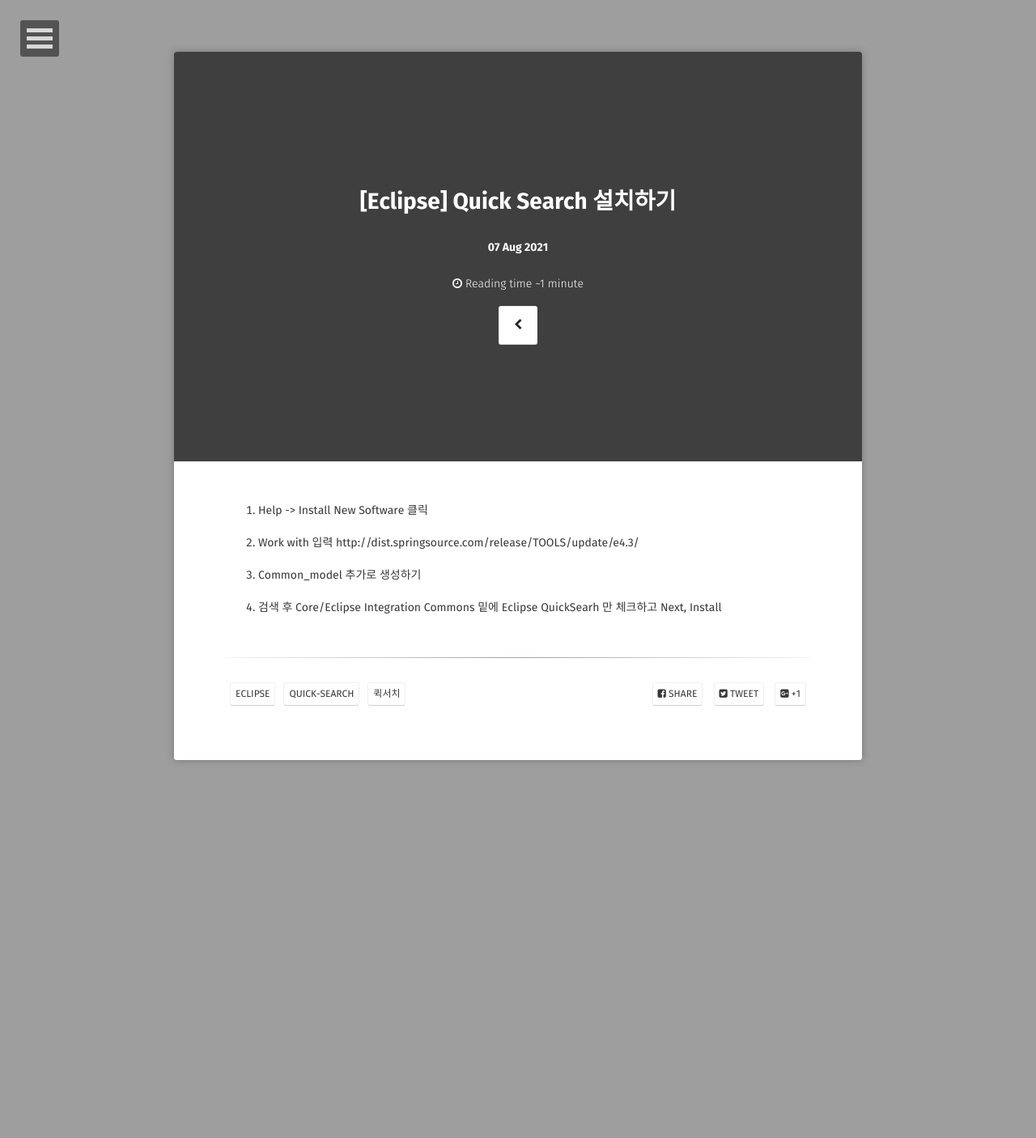
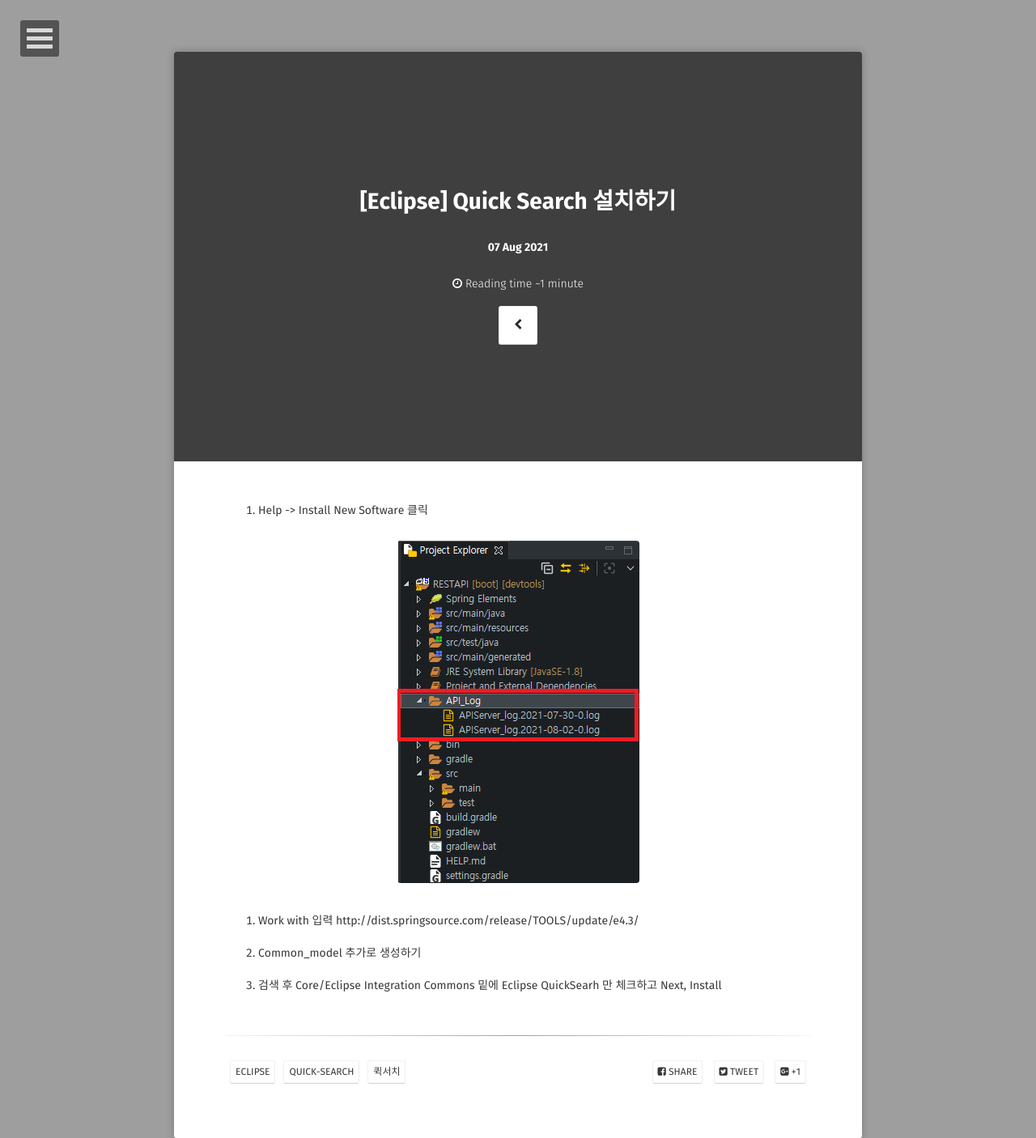
Before and after one commit to GayeonYoon/GayeonYoon.github.io, a Jekyll site: the page built from _posts/2021-08-07-ECLIPSE-QUICK-SEARCH-INSTALLL.md, in a window 1280 px wide. Shown: the whole page at 81% size. Built offline with Jekyll 4.4.1, drawn with Linux system fonts in a browser that asks for light colours; some web fonts are replaced; before the commit the page ends 964 px from its top, so only the background shows below that.

Commit message:
Update 2021-08-07-ECLIPSE-QUICK-SEARCH-INSTALLL.md

```diff
--- a/_posts/2021-08-07-ECLIPSE-QUICK-SEARCH-INSTALLL.md
+++ b/_posts/2021-08-07-ECLIPSE-QUICK-SEARCH-INSTALLL.md
@@ -10,7 +10,9 @@ feature: /assets/img/eclipse_logo.jpg
 ---
 
 1. Help -> Install New Software 클릭
-
+<figure>
+	<img src="/assets/img/log_directory.png">
+</figure>
 2.  Work with 입력
 http://dist.springsource.com/release/TOOLS/update/e4.3/
 
```
